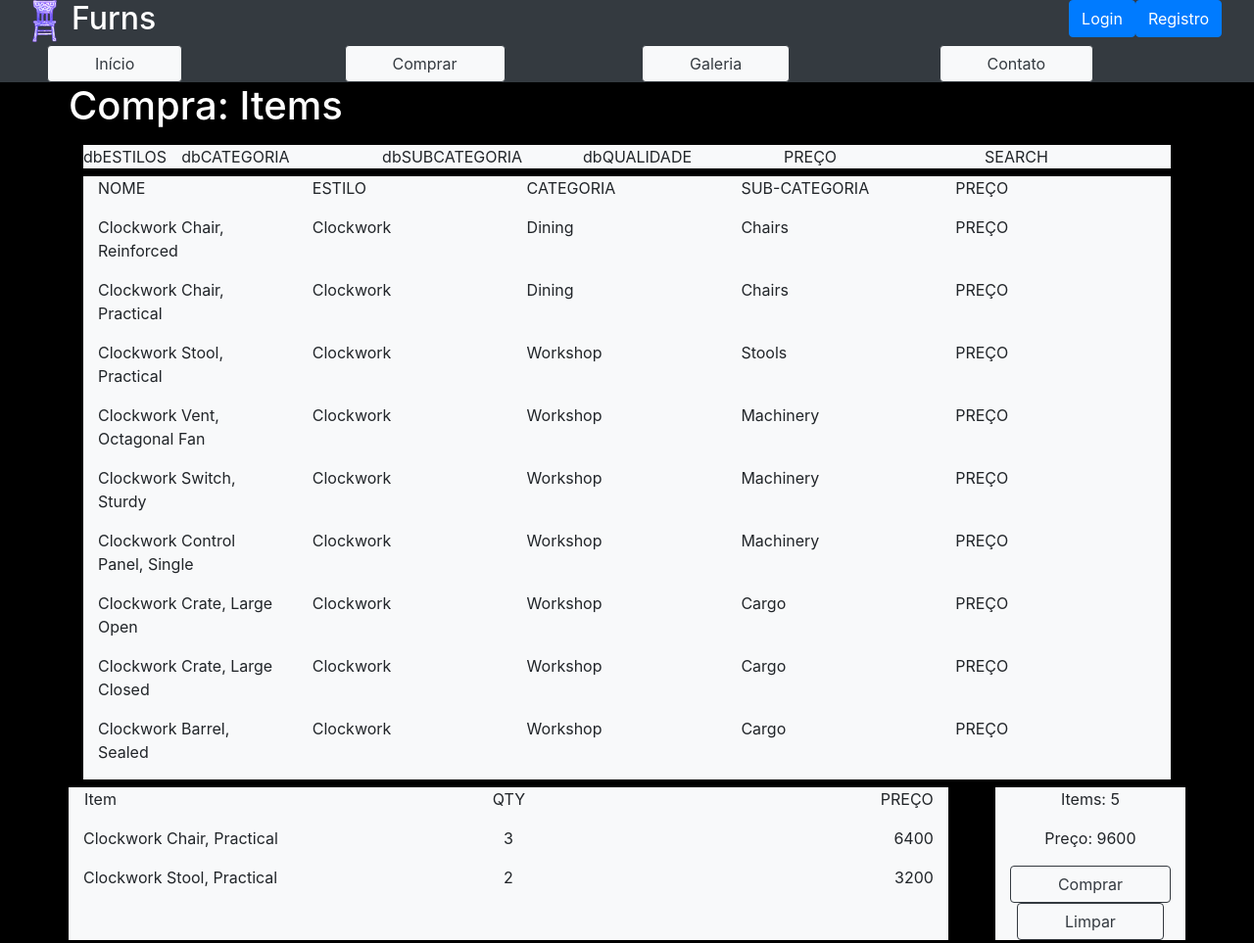
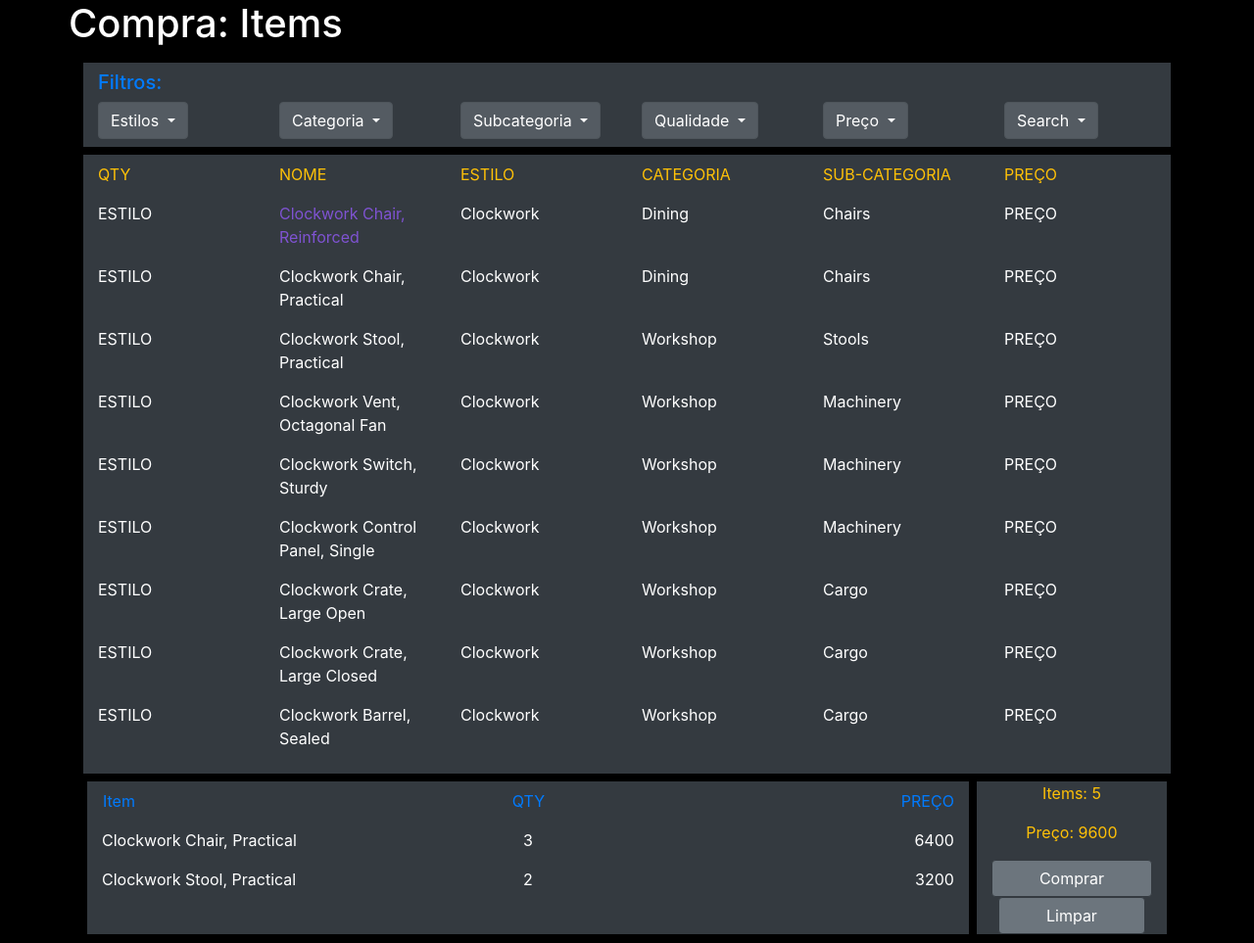
Before and after one commit to pwvendetta/projeto_interfaces_web, a plain HTML site: page Furns/CompraMoveis.html in a window 1280 px wide. Shown: the whole page at 98% size. Drawn offline with Linux system fonts and the light colour scheme.

Commit message:
furns 0306 1

```diff
--- a/Furns/CompraMoveis.html
+++ b/Furns/CompraMoveis.html
@@ -11,7 +11,7 @@
   <script>
   $(document).ready( function(){
     $("#teste").click(function() {
-      alert("batata");
+      // alert("batata");
       $("#teste2").show();
       // $("#teste").click(function() {
       //   $("#teste2").hide();
@@ -27,75 +27,69 @@
 
 </head>
 <body class="bg-black">
-  <!-- MENU - INICIO -->
-  <div class="bg-dark m-0 px-5">
-    <!-- Cabeçalho -->
-    <div class="row text-white">
-      <div class="col-sm-1-12 img">
-        <img src="Chair.png" alt="Ícone" class="img-fluid" width="25px">
-      </div>
-      <div class="col-lg">
-        <h2>Furns</h2>
-      </div>
-      <div class="col-sm-1-12">
-        <button type="button" class="btn btn-primary">Login</button>
-      </div>
-      <div class="col-sm-1-12">
-        <button type="button" class="btn btn-primary">Registro</button>
-      </div>
-    </div>
-    <!-- Botões -->
-    <div class="row">
-      <div class="col-lg">
-        <button class="btn btn-outline-dark pl-5 pr-5 bg-light" type="submit">Início</button>
-      </div>
-      <div class="col-lg">
-        <button class="btn btn-outline-dark pl-5 pr-5 bg-light" type="submit">Comprar</button>
-      </div>
-      <div class="col-lg">
-        <button class="btn btn-outline-dark pl-5 pr-5 bg-light" type="submit">Galeria</button>
-      </div>
-      <div class="col-lg">
-        <button class="btn btn-outline-dark pl-5 pr-5 bg-light" type="submit">Contato</button>
-      </div>
-    </div>
-  </div>
-  <!-- MENU - FIM -->
-
-
   <div class="container">
 
     <div class="row text-white">
       <h1>Compra: Items</h1>
     </div>
-    <div class="container bg-light my-2">
+    <!-- FILTROS -->
+    <div class="container  my-2 py-2 bg-dark text-primary ">
+      <h5>Filtros:</h5>
       <div class="row">
-        <div class="col-sm2">
-          dbESTILOS
+        <div class="col-sm">
+          <div class="dropdown show">
+            <a class="btn btn-secondary dropdown-toggle " href="#" role="button" id="dropdownMenuLink" data-toggle="dropdown" aria-haspopup="true" aria-expanded="false">
+              Estilos
+            </a>
+          </div>
         </div>
         <div class="col-sm">
-          dbCATEGORIA
+          <div class="dropdown show">
+            <a class="btn btn-secondary dropdown-toggle" href="#" role="button" id="dropdownMenuLink" data-toggle="dropdown" aria-haspopup="true" aria-expanded="false">
+              Categoria
+            </a>
+          </div>
         </div>
         <div class="col-sm">
-          dbSUBCATEGORIA
+          <div class="dropdown show">
+            <a class="btn btn-secondary dropdown-toggle" href="#" role="button" id="dropdownMenuLink" data-toggle="dropdown" aria-haspopup="true" aria-expanded="false">
+              Subcategoria
+            </a>
+          </div>
         </div>
         <div class="col-sm">
-          dbQUALIDADE
+          <div class="dropdown show">
+            <a class="btn btn-secondary dropdown-toggle" href="#" role="button" id="dropdownMenuLink" data-toggle="dropdown" aria-haspopup="true" aria-expanded="false">
+              Qualidade
+            </a>
+          </div>
         </div>
         <div class="col-sm">
-          PREÇO
+          <div class="dropdown show">
+            <a class="btn btn-secondary dropdown-toggle" href="#" role="button" id="dropdownMenuLink" data-toggle="dropdown" aria-haspopup="true" aria-expanded="false">
+              Preço
+            </a>
+          </div>
         </div>
         <div class="col-sm">
-          SEARCH
+          <div class="dropdown show">
+            <a class="btn btn-secondary dropdown-toggle" href="#" role="button" id="dropdownMenuLink" data-toggle="dropdown" aria-haspopup="true" aria-expanded="false">
+              Search
+            </a>
+          </div>
         </div>
 
       </div>
     </div>
-    <div class="container bg-light my-2">
-      <!-- TABELA SELECIONAR ITEMS  -->
-      <div class="row">
+    <!-- FIM FILTROS -->
+    <!-- TABELA SELECIONAR ITEMS  -->
+    <div class="container bg-dark my-2 text-white py-2">
+      <div class="row ">
         <div class="col-lg">
-        <div class="row">
+        <div class="row text-warning">
+          <div class="col-sm">
+            <p>QTY</p>
+          </div>
           <div class="col-lg">
             <p>NOME</p>
           </div>
@@ -114,23 +108,29 @@
         </div>
         <!-- DATABASEDATABASEDATABASEDATABASEDATABASEDATABASEDATABASEDATABASEDATABASEDATABASEDATABASEDATABASEDATABASEDATABASEDATABASEDATABASE -->
             <div class="row">
-              <div class="col-lg">
-                <p>Clockwork Chair, Reinforced</p>
+              <div class="col-sm">
+                <p>ESTILO</p>
               </div>
-              <div class="col-sm">
+              <div class="col-md">
+                <p style=" color : #7f53d2">Clockwork Chair, Reinforced</p>
+              </div>
+              <div class="col-md">
                 <p>Clockwork</p>
               </div>
-              <div class="col-sm">
+              <div class="col-md">
                 <p>Dining</p>
               </div>
-              <div class="col-sm">
+              <div class="col-md">
                 <p>Chairs</p>
               </div>
-              <div class="col-sm">
+              <div class="col-md">
                 <p>PREÇO</p>
               </div>
             </div>
             <div class="row">
+              <div class="col-sm">
+                <p>ESTILO</p>
+              </div>
               <div class="col-lg">
                 <p>Clockwork Chair, Practical</p>
               </div>
@@ -148,6 +148,9 @@
               </div>
             </div>
             <div class="row">
+              <div class="col-sm">
+                <p>ESTILO</p>
+              </div>
               <div class="col-lg">
                 <p>Clockwork Stool, Practical</p>
               </div>
@@ -165,6 +168,9 @@
               </div>
             </div>
             <div class="row">
+              <div class="col-sm">
+                <p>ESTILO</p>
+              </div>
               <div class="col-lg">
                 <p>Clockwork Vent, Octagonal Fan</p>
               </div>
@@ -182,6 +188,9 @@
               </div>
             </div>
             <div class="row">
+              <div class="col-sm">
+                <p>ESTILO</p>
+              </div>
               <div class="col-lg">
                 <p>Clockwork Switch, Sturdy</p>
               </div>
@@ -198,7 +207,10 @@
                 <p>PREÇO</p>
               </div>
             </div>
-            <div class="row" id="teste">
+            <div class="row">
+              <div class="col-sm">
+                <p>ESTILO</p>
+              </div>
               <div class="col-lg">
                 <p>Clockwork Control Panel, Single</p>
               </div>
@@ -216,6 +228,9 @@
               </div>
             </div>
             <div class="row">
+              <div class="col-sm">
+                <p>ESTILO</p>
+              </div>
               <div class="col-lg">
                 <p>Clockwork Crate, Large Open</p>
               </div>
@@ -233,6 +248,9 @@
               </div>
             </div>
             <div class="row">
+              <div class="col-sm">
+                <p>ESTILO</p>
+              </div>
               <div class="col-lg">
                 <p>Clockwork Crate, Large Closed</p>
               </div>
@@ -250,6 +268,9 @@
               </div>
             </div>
             <div class="row">
+              <div class="col-sm">
+                <p>ESTILO</p>
+              </div>
               <div class="col-lg">
                 <p>Clockwork Barrel, Sealed</p>
               </div>
@@ -269,7 +290,8 @@
 
 
         </div>
-        <div class=" col-sm-1-12 text-center p-2">
+        <!-- INFO HOVER -->
+        <!-- <div class=" col-sm-1-12 text-center p-2">
           <div class="" id="teste2" style="display: none">
           <img src="Images/Items/Clockwork-Control-Panel-Single.jpg" alt="" width="200px" class="border border-5 border-purple rounded">
           <p>7x Decorative Wax</p>
@@ -278,19 +300,19 @@
           <p>2x Culanda Lacquer</p>
           <p>13x Heartwood</p>
           </div>
-        </div>
-
+        </div> -->
+        <!-- FIM INFO HOVER -->
 
       </div>
       <!-- DATABASEDATABASEDATABASEDATABASEDATABASEDATABASEDATABASEDATABASEDATABASEDATABASEDATABASEDATABASEDATABASEDATABASEDATABASEDATABASEDATABASE -->
 
     </div>
+<!-- FIM TABELA DE SELECIONAR ITEMS -->
+    <div class="row my-2 mx-1">
+      <!-- TABELA ITEMS SELECIONADOS -->
+      <div class="col-lg md-5 bg-dark text-white py-2 mr-0">
 
-
-    <div class="row my-2">
-      <div class="col-lg md-5 bg-light">
-
-        <div class="row">
+        <div class="row text-primary">
           <div class="col-sm pl-3">
             <p>Item</p>
           </div>
@@ -314,7 +336,6 @@
             <p>6400</p>
           </div>
         </div>
-
         <div class="row">
           <div class="col-sm">
             <p>Clockwork Stool, Practical</p>
@@ -328,19 +349,21 @@
         </div>
 
       </div>
-
-      <div class="col-sm-2-12 bg-light ml-5 text-center">
+      <!-- FIM TABELA ITEMS SELECIONADOS -->
+      <!-- COMFIRMAÇÃO DE COMPRA -->
+      <div class="col-sm-2-12 bg-dark ml-2 text-center text-warning">
         <div class="container">
           <p>Items: 5</p>
           <p>Preço: 9600</p>
         </div>
         <div class="container">
-          <button class="btn btn-outline-dark pl-5 pr-5 bg-light" type="submit">Comprar</button>
+          <button class="btn btn-outline-dark pl-5 pr-5 bg-secondary text-white" type="submit">Comprar</button>
         </div>
         <div class="container">
-          <button class="btn btn-outline-dark pl-5 pr-5 bg-light" type="submit">Limpar</button>
+          <button class="btn btn-outline-dark pl-5 pr-5 bg-secondary text-white" type="submit">Limpar</button>
         </div>
       </div>
+      <!-- COMFIRMAÇÃO DE COMPRA -->
     </div>
   </div>
 
```
Also changed, not shown: Furns/menu.html (+7 -7 lines), Furns/CompraPacotes.html (added).
